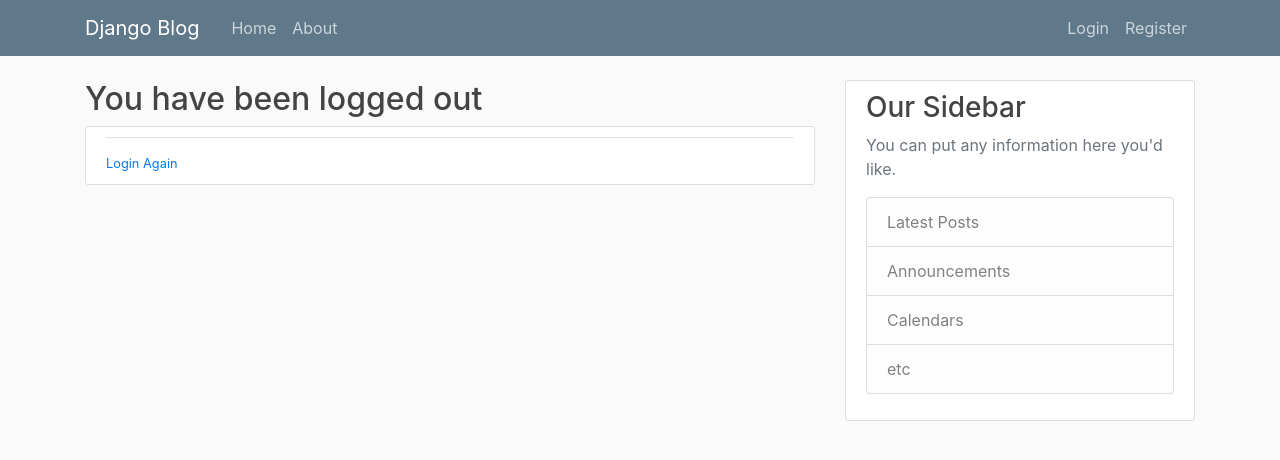
After one commit to raiatul14/django_project, a Django app: template django_project/users/templates/users/logout.html in a window 1280 px wide. The commit adds this page. Shown: the top 460 px of the page. Run offline with Django 3.2, Linux system fonts and the light colour scheme; the template is opened without the code that fills it, so the values that code supplies are empty; some libraries are stand-ins or nearby versions.

Commit message:
Added Login and Logout System

```diff
--- a/django_project/blog/templates/blog/base.html
+++ b/django_project/blog/templates/blog/base.html
@@ -29,8 +29,13 @@
 	        </div>
 	        <!-- Navbar Right Side -->
 	        <div class="navbar-nav">
-	          <a class="nav-item nav-link" href="#">Login</a>
-	          <a class="nav-item nav-link" href="#">Register</a>
+	        	{% if user.is_authenticated %}
+	        		<a class="nav-item nav-link" href="{% url 'profile' %}">Profile</a>
+	        		<a class="nav-item nav-link" href="{% url 'logout' %}">Logout</a>
+	        	{% else %}
+	          	<a class="nav-item nav-link" href="{% url 'login' %}">Login</a>
+	          	<a class="nav-item nav-link" href="{% url 'register' %}">Register</a>
+	        	{% endif %}
 	        </div>
 	      </div>
 	    </div>
--- a/django_project/blog/urls.py
+++ b/django_project/blog/urls.py
@@ -1,8 +1,12 @@
 from django.urls import path
 from . import views
+from django.contrib.auth import views as auth_views
 from users import views as user_views
 urlpatterns = [
     path('', views.home, name='blog-home'),
     path('register/',user_views.register,name='register'),
+    path('profile/',user_views.profile,name='profile'),
+    path('login/',auth_views.LoginView.as_view(template_name='users/login.html'),name='login'),
+    path('logout/',auth_views.LogoutView.as_view(template_name='users/logout.html'),name='logout'),
     path('about/',views.about, name='blog-about')
 ]
--- a/django_project/django_project/settings.py
+++ b/django_project/django_project/settings.py
@@ -124,3 +124,8 @@ STATIC_URL = '/static/'
 
 
 CRISPY_TEMPLATE_PACK='bootstrap4'
+
+
+LOGIN_REDIRECT_URL = 'blog-home'
+
+LOGIN_URL = 'login'
--- /dev/null
+++ b/django_project/users/templates/users/logout.html
@@ -0,0 +1,11 @@
+{% extends "blog/base.html" %}
+	{% block content %}
+		<h2>You have been logged out</h2>
+		<div class="content-section">
+			<div class="border-top pt-3">
+				<small class="text-muted">
+					<a href="{% url 'login' %}">Login Again</a>
+				</small>
+			</div>
+		</div>
+	{% endblock content%}
--- /dev/null
+++ b/django_project/users/templates/users/profile.html
@@ -0,0 +1,5 @@
+{% extends "blog/base.html" %}
+{% load crispy_forms_tags %}
+{% block content %}
+    <h1>{{ user.username }}</h1>
+{% endblock content %}
--- a/django_project/users/templates/users/register.html
+++ b/django_project/users/templates/users/register.html
@@ -19,7 +19,7 @@
 			<div class="border-top pt-3">
 				<small class="text-muted">
 					Already have an account?
-					<a class="ml-2" href="#">Sign In</a>
+					<a class="ml-2" href="{{% url 'login' %}}">Sign In</a>
 				</small>
 			</div>
 		</div>
```
Also changed, not shown: django_project/users/templates/users/login.html (added, +21 -0 lines), django_project/users/views.py (+7 -2 lines), django_project/db.sqlite3.
